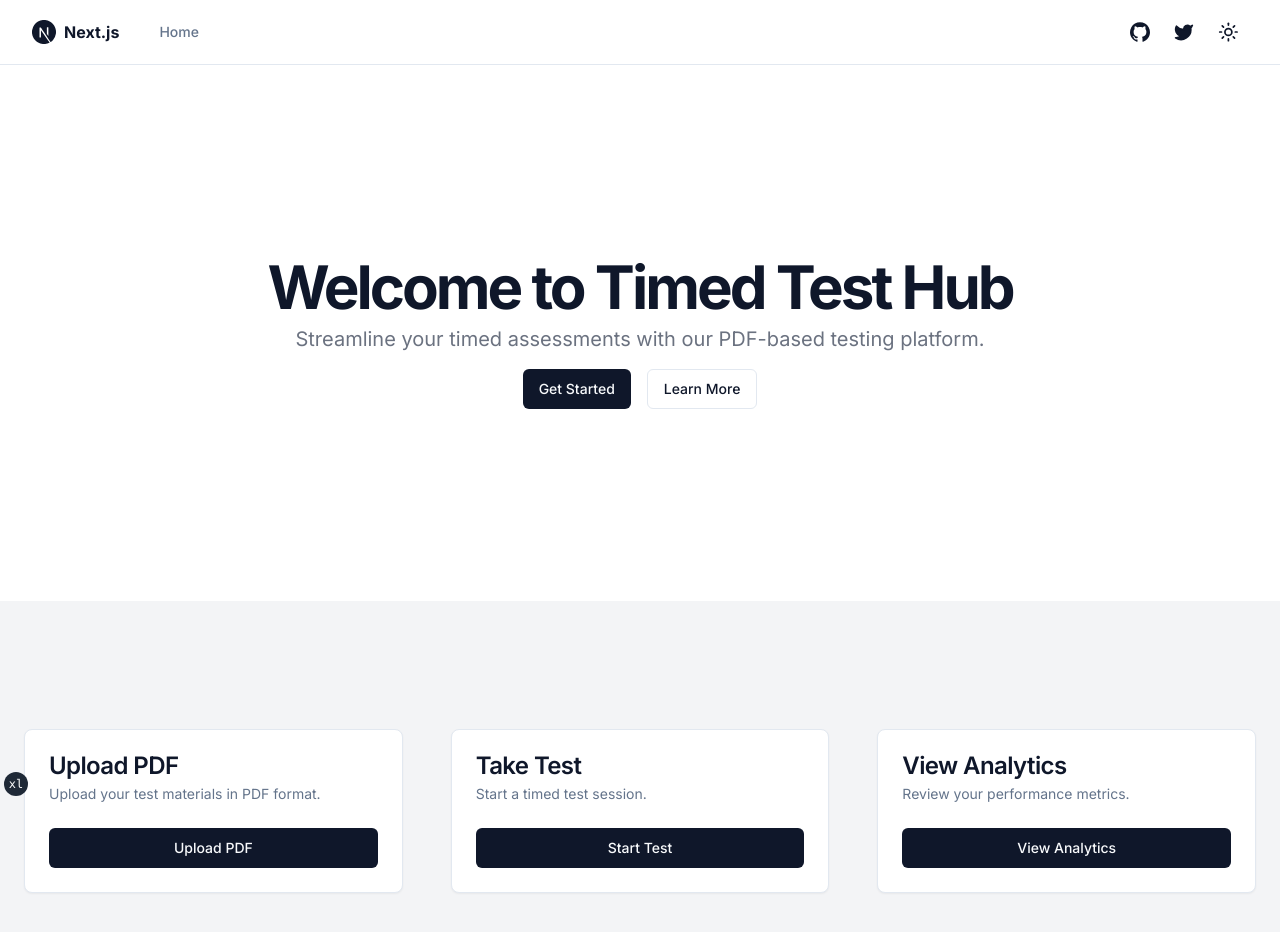
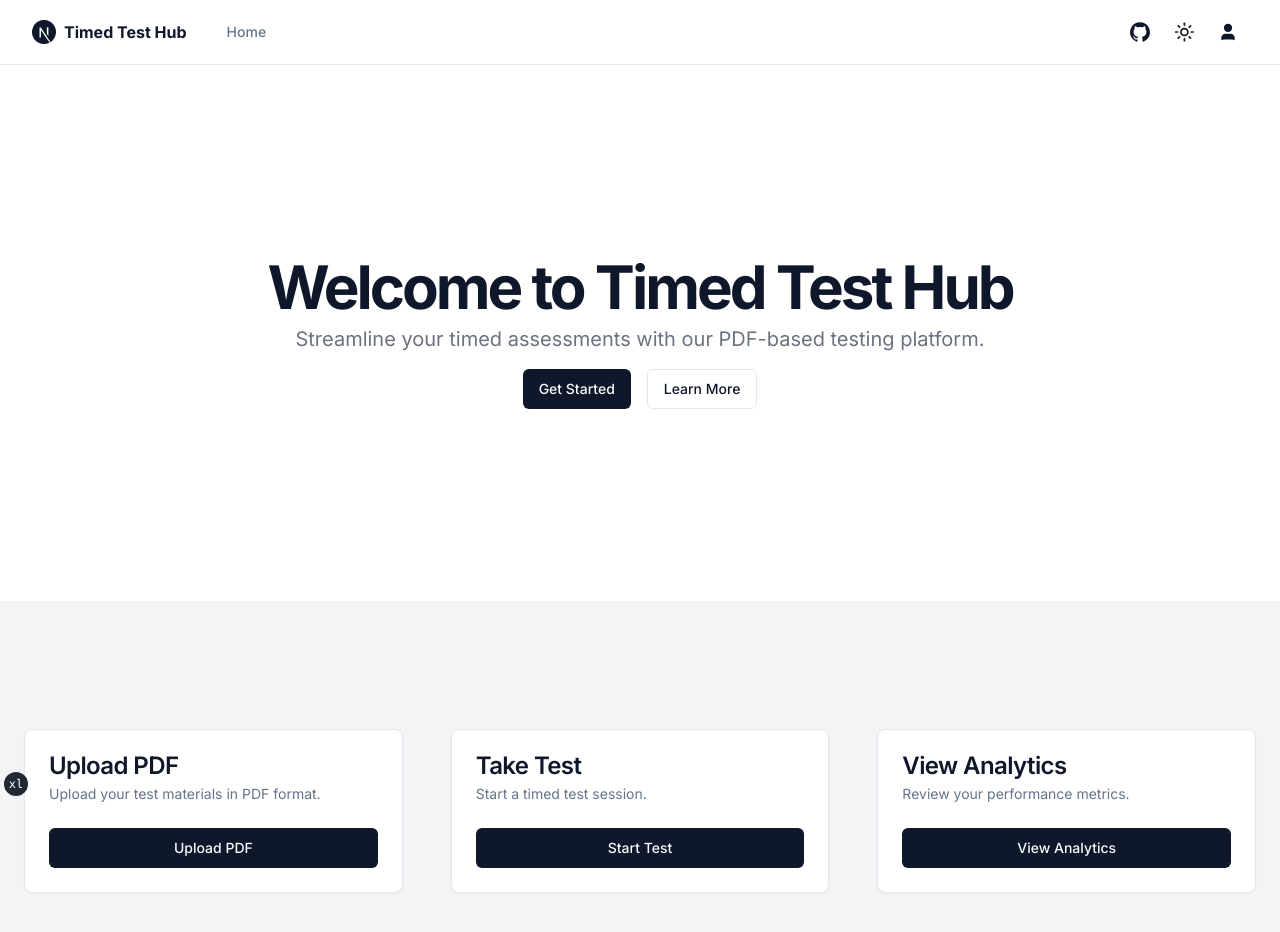
Before and after one commit to shubs-code/Timed-Test-Hub, a Next.js app: page / in a window 1280 px wide. Shown: the top 932 px of the page. Built offline with nearby package versions, Linux system fonts and the light colour scheme.

Commit message:
header update nav links and user update

```diff
--- a/components/icons.tsx
+++ b/components/icons.tsx
@@ -3,6 +3,7 @@ import {
   Moon,
   SunMedium,
   Twitter,
+  User,
   type Icon as LucideIcon,
 } from "lucide-react"
 
@@ -28,4 +29,5 @@ export const Icons = {
       ></path>
     </svg>
   ),
+  user:User,
 }
--- a/components/site-header.tsx
+++ b/components/site-header.tsx
@@ -28,10 +28,10 @@ export function SiteHeader() {
                 <span className="sr-only">GitHub</span>
               </div>
             </Link>
+            <ThemeToggle />
+
             <Link
-              href={siteConfig.links.twitter}
-              target="_blank"
-              rel="noreferrer"
+              href={"/dashboard"}
             >
               <div
                 className={buttonVariants({
@@ -39,11 +39,10 @@ export function SiteHeader() {
                   variant: "ghost",
                 })}
               >
-                <Icons.twitter className="h-5 w-5 fill-current" />
-                <span className="sr-only">Twitter</span>
+                <Icons.user className="h-5 w-5 fill-current" />
+                <span className="sr-only">User</span>
               </div>
             </Link>
-            <ThemeToggle />
           </nav>
         </div>
       </div>
--- a/config/site.ts
+++ b/config/site.ts
@@ -1,9 +1,9 @@
 export type SiteConfig = typeof siteConfig
 
 export const siteConfig = {
-  name: "Next.js",
+  name: "Timed Test Hub",
   description:
-    "Beautifully designed components built with Radix UI and Tailwind CSS.",
+    "Take timely tests and get insightful from your tests.",
   mainNav: [
     {
       title: "Home",
@@ -11,8 +11,7 @@ export const siteConfig = {
     },
   ],
   links: {
-    twitter: "https://twitter.com/shadcn",
-    github: "https://github.com/shadcn/ui",
+    github: "https://github.com/shubs-code/Timed-Test-Hub",
     docs: "https://ui.shadcn.com",
   },
 }
```
